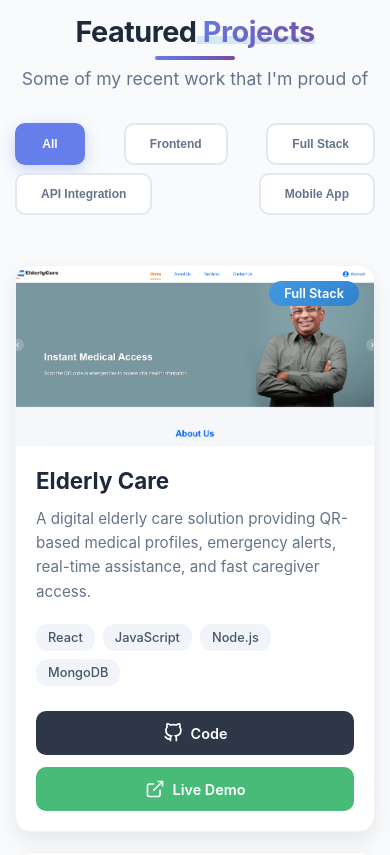
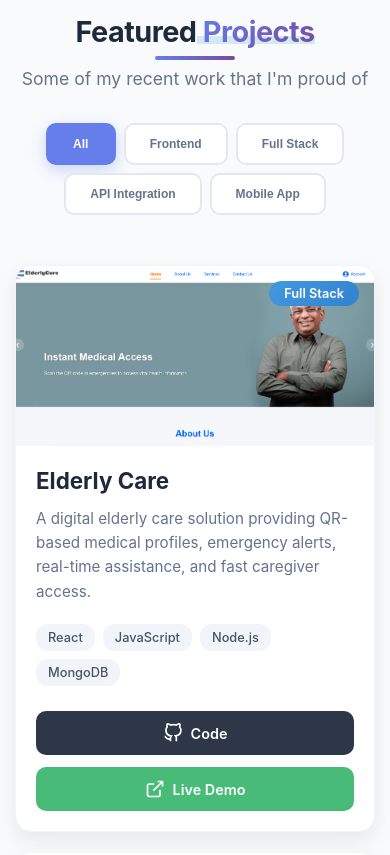
Before and after one commit to kaif8077/my-portfolio, a React (Vite) app in the folder frontend/: page / in a window 390 px wide. Shown: the part 1820-2675 px from the top of the page. Built offline with nearby package versions, Linux system fonts and the light colour scheme; no server answers; the HTML template or start-up script is replaced by a standard one.

Commit message:
add prjectdata

```diff
--- a/frontend/src/components/sections/ProjectsSection.css
+++ b/frontend/src/components/sections/ProjectsSection.css
@@ -674,9 +674,9 @@
     font-size: 1rem;
   }
 
-  .filter-container {
+  /* .filter-container {
     justify-content: space-between;
-  }
+  } */
 
   .filter-btn {
     padding: 5px 12px;
```
